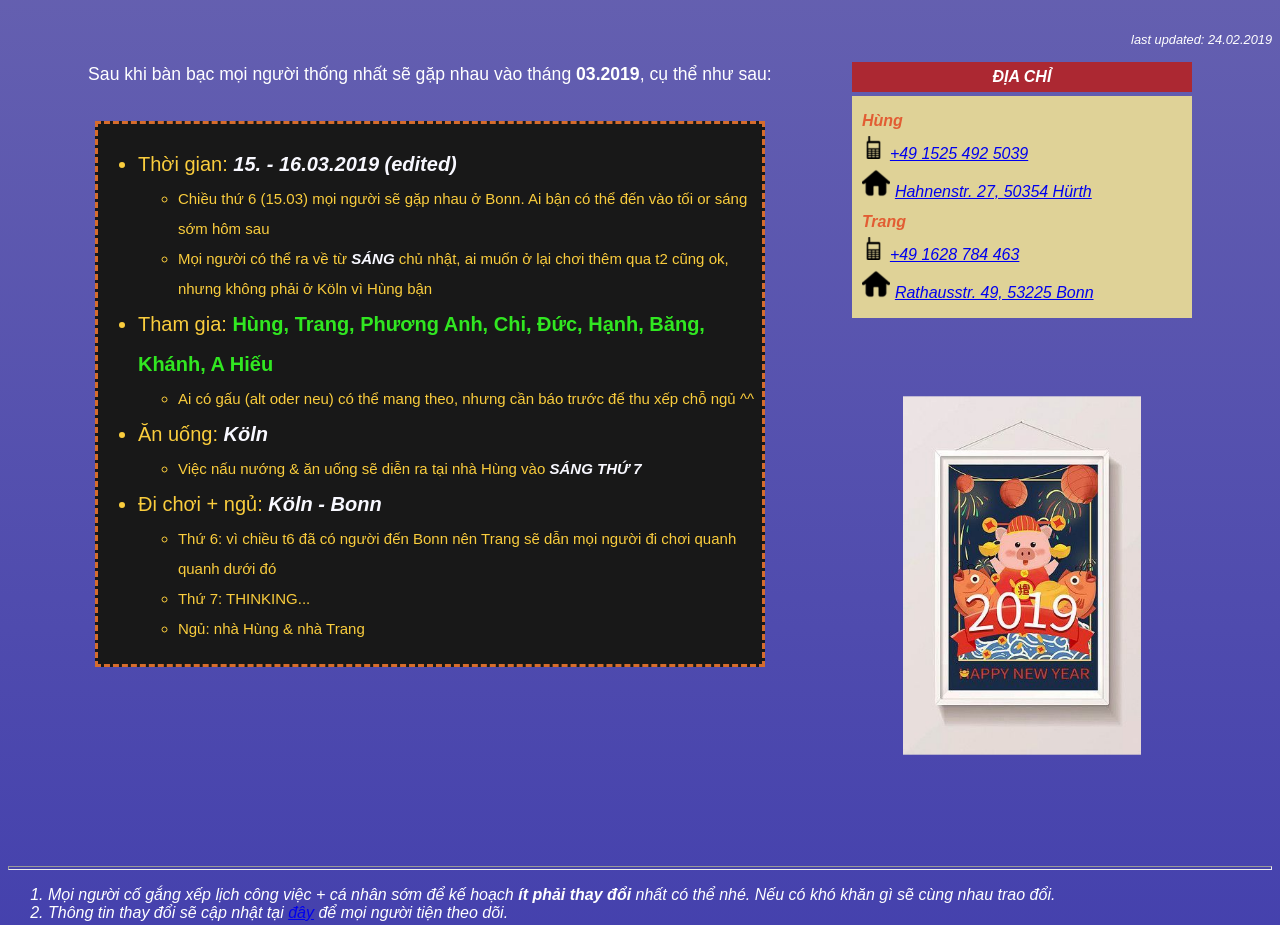
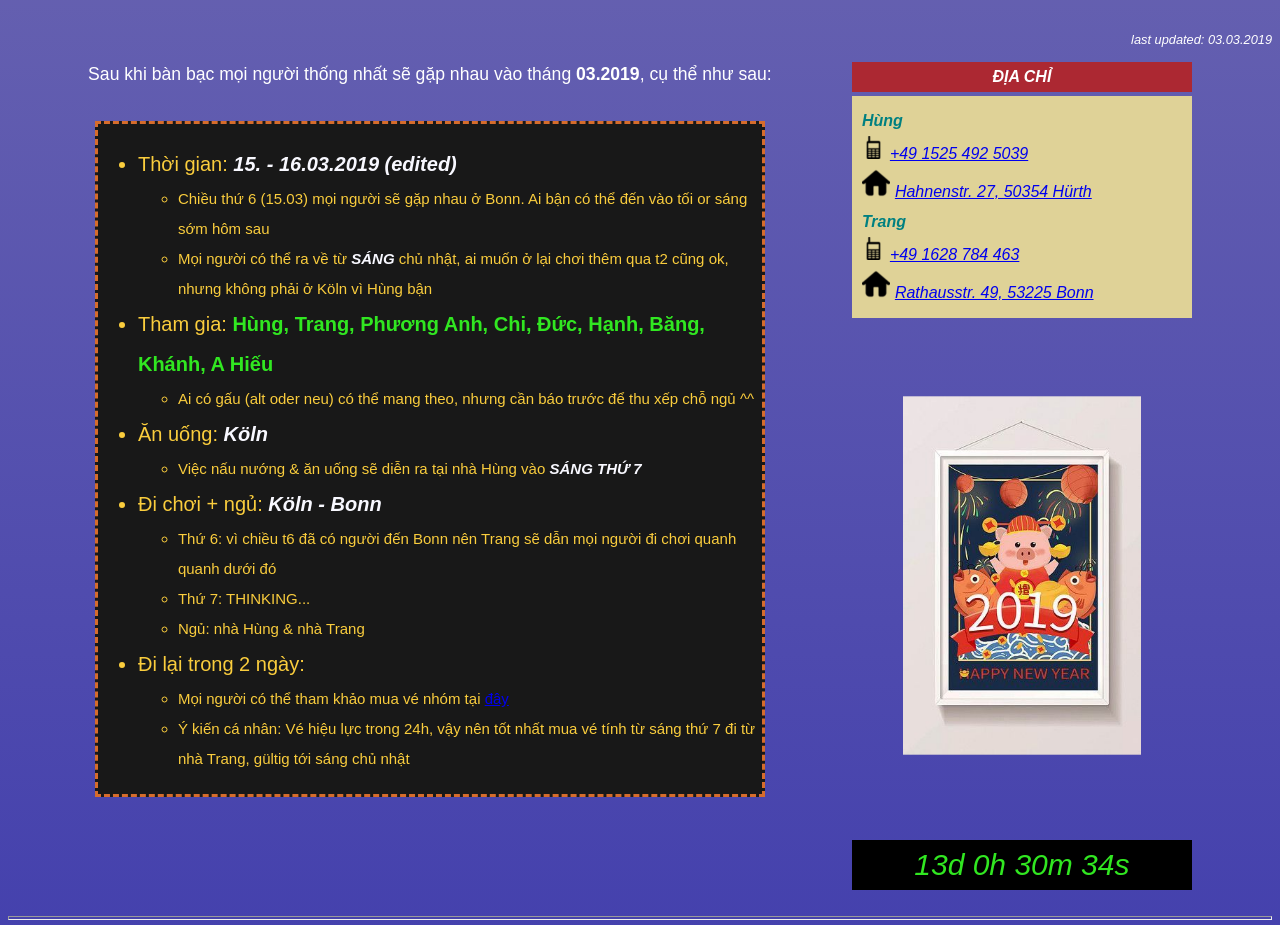
Before and after one commit to vivu001/pension, a plain HTML site: page index.html in a window 1280 px wide. Shown: the part 88-1013 px from the top of the page. Drawn offline with Linux system fonts and the light colour scheme.

Commit message:
updated 03.03

```diff
--- a/css/style.css
+++ b/css/style.css
@@ -82,7 +82,7 @@ em {
 #adresse {
     justify-content: space-around;
     background-color: #DFD297;
-    color: #E25D33;
+    color: teal;
     flex-basis: 40px;
     padding: 10px;
     margin-top: 4px;
@@ -96,7 +96,7 @@ li:nth-child(n+7) {
 }
 
 /* visited link */
-a:visited { color: orange; }
+a:visited { color: brown; }
 
 /* mouse over link */
 a:hover { background-color: #70AB8F; }
@@ -106,6 +106,7 @@ ol { font-style: italic; }
 #datum {
     text-align: right;
     font-size: 80%;
+    font-style: italic;
 }
 
 hr {
@@ -115,7 +116,7 @@ hr {
 
 #countdown {
     box-sizing: content-box;
-    background: #4C3327;
+    background: black;
     padding: 10px;
     text-align: center;
     color: rgb(49, 231, 33);
--- a/index.html
+++ b/index.html
@@ -10,7 +10,7 @@
 <body>
 <header>
     <h1><span class="highlight">Thông báo</span></h1>
-    <div id="datum"><i>last updated: 24.02.2019</i></div>
+    <div id="datum">last updated: 03.03.2019</div>
 </header>
 <main>
     <div id="hauptmain">
@@ -24,6 +24,7 @@
         <section id="picAd">
             <img src="img/Pig.jpg" alt="pension">
         </section>
+        <section id="countdown"></section>
     </div>
 </main>
 <br>
@@ -33,16 +34,15 @@
         <li>Mọi người cố gắng xếp lịch công việc + cá nhân sớm để kế hoạch <strong>ít phải thay đổi</strong> nhất có thể
             nhé. Nếu có khó khăn gì sẽ cùng nhau trao đổi.
         </li>
-        <li>Thông tin thay đổi sẽ cập nhật tại <a href="http://vietduc.gq/">đây</a> để mọi người tiện theo dõi.</li>
+        <li>Thông tin thay đổi sẽ cập nhật tại <a href="https://vivu001.github.io/pension/">đây</a> để mọi người tiện theo dõi.</li>
     </ol>
 </aside>
 <footer>
     <div id="clip">
-        <iframe width="560" height="315" src="https://www.youtube.com/embed/Nq03w9lBsmc" frameborder="0"
+        <iframe width="560" height="315" src="https://www.youtube.com/embed/qI91fv80s44" frameborder="0"
                 allow="accelerometer; autoplay; encrypted-media; gyroscope; picture-in-picture"
                 allowfullscreen></iframe>
     </div>
-    <div id="countdown"></div>
 </footer>
 
 <script src="js/countdown.js"></script>
--- a/js/content.js
+++ b/js/content.js
@@ -42,6 +42,12 @@ contentBlock.innerHTML = `<ul>
               <li>Ngủ: nhà Hùng & nhà Trang</li>
             </ul>
           </li>
+          <li>Đi lại trong 2 ngày:
+          <ul class="info">
+            <li>Mọi người có thể tham khảo mua vé nhóm tại <a href="https://www.vrs-ticketshop.de/en/TagesTicket-5-Personen-4.html">đây</a></li>
+            <li>Ý kiến cá nhân: Vé hiệu lực trong 24h, vậy nên tốt nhất mua vé tính từ sáng thứ 7 đi từ nhà Trang, gültig tới sáng chủ nhật</li>
+          </ul>
+          </li>
         </ul>`;
 contentBlock.style.lineHeight = ("2");
 
@@ -85,3 +91,8 @@ function addInfo(person, gmap) {
           <a href=${gmap}>${person.add}</a>
         </div>`;
 }
+
+/*--------------- get DATUM ---------------*/
+// let date = new Date();
+// let datum = document.getElementById("datum");
+// datum.innerHTML = `last updated ${date.getDate()}.${date.getMonth()+1}.${date.getFullYear()}`;
```
